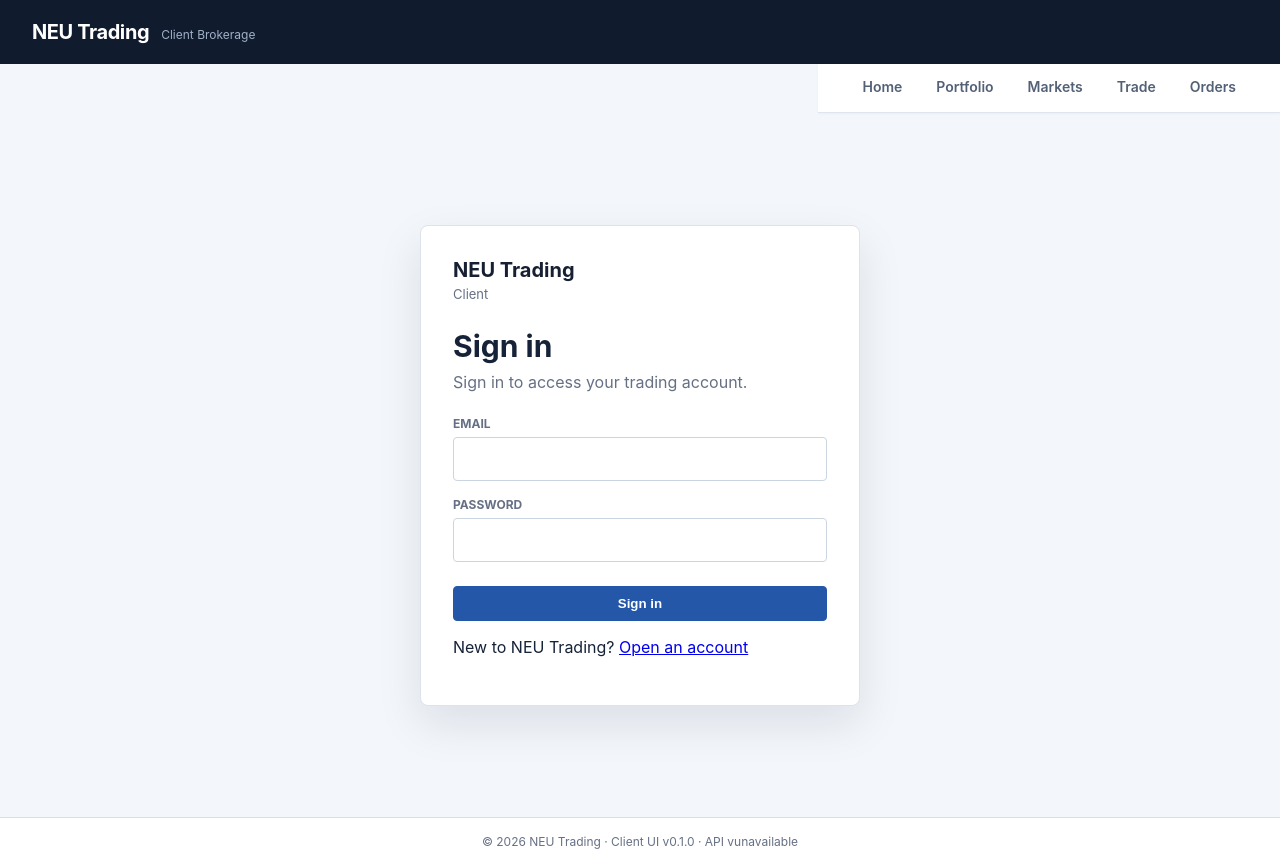
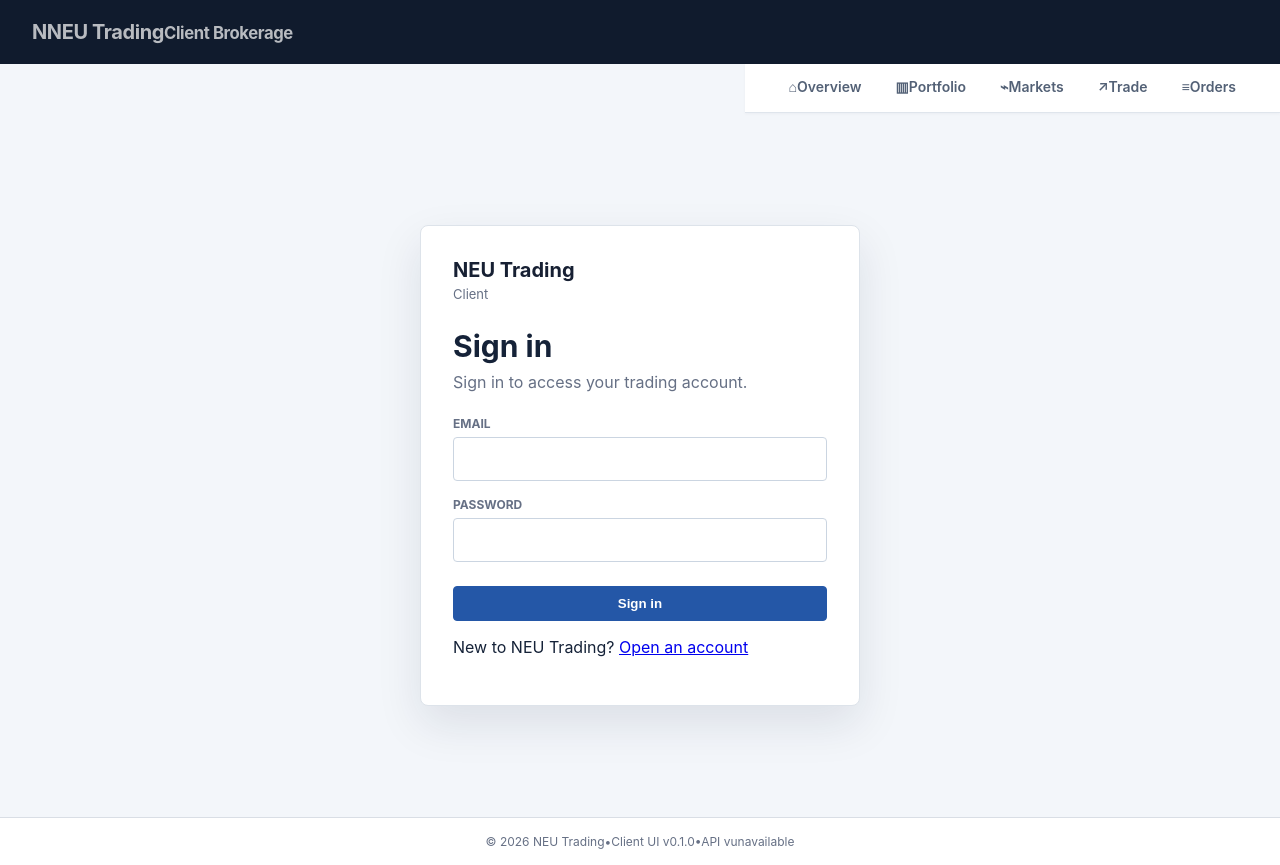
Before and after one commit to thejohnpage/neu-trading-app-demo-ang-ui, an Angular app: page /login in a window 1280 px wide. Built offline with nearby package versions, Linux system fonts and the light colour scheme; no server answers.

Commit message:
Refresh Client navigation and branded shell

```diff
--- a/projects/client/src/app/app.component.ts
+++ b/projects/client/src/app/app.component.ts
@@ -7,9 +7,23 @@ import packageInfo from '../../../../package.json';
 
 @Component({selector:'app-root',standalone:true,imports:[RouterOutlet,RouterLink,RouterLinkActive,SessionTimeoutComponent,SessionHeaderComponent],template:`
 <div class="app-shell">
- <header class="topbar"><div class="brand-lockup"><a class="brand" routerLink="/">NEU Trading</a><span class="product-label">Client Brokerage</span></div><app-session-header/></header>
- <nav class="primary-nav"><div class="nav-inner"><a routerLink="/" routerLinkActive="active" [routerLinkActiveOptions]="{exact:true}">Home</a><a routerLink="/portfolio" routerLinkActive="active">Portfolio</a><a routerLink="/markets" routerLinkActive="active">Markets</a><a routerLink="/trade" routerLinkActive="active">Trade</a><a routerLink="/orders" routerLinkActive="active">Orders</a></div></nav>
+ <header class="topbar">
+  <div class="brand-lockup">
+   <a class="brand" routerLink="/"><span class="brand-mark">N</span><span><strong>NEU Trading</strong><small>Client Brokerage</small></span></a>
+  </div>
+  <app-session-header/>
+ </header>
+ <nav class="primary-nav" aria-label="Primary navigation">
+  <div class="nav-inner">
+   <a routerLink="/" routerLinkActive="active" [routerLinkActiveOptions]="{exact:true}"><span class="nav-icon">⌂</span><span>Overview</span></a>
+   <a routerLink="/portfolio" routerLinkActive="active"><span class="nav-icon">▥</span><span>Portfolio</span></a>
+   <a routerLink="/markets" routerLinkActive="active"><span class="nav-icon">⌁</span><span>Markets</span></a>
+   <a class="trade-nav" routerLink="/trade" routerLinkActive="active"><span class="nav-icon">↗</span><span>Trade</span></a>
+   <a routerLink="/orders" routerLinkActive="active"><span class="nav-icon">≡</span><span>Orders</span></a>
+  </div>
+ </nav>
  <main><router-outlet/></main>
- <footer>© {{year}} NEU Trading · Client UI v{{uiVersion}} · API v{{apiVersion()}}</footer><app-session-timeout/>
+ <footer><span>© {{year}} NEU Trading</span><span class="footer-dot">•</span><span>Client UI v{{uiVersion}}</span><span class="footer-dot">•</span><span>API v{{apiVersion()}}</span></footer>
+ <app-session-timeout/>
 </div>`})
 export class AppComponent{private api=inject(ApiService);readonly year=new Date().getFullYear();readonly uiVersion=packageInfo.version;readonly apiVersion=signal('…');constructor(){this.api.version().subscribe({next:v=>this.apiVersion.set(v.version),error:()=>this.apiVersion.set('unavailable')});}}
```
